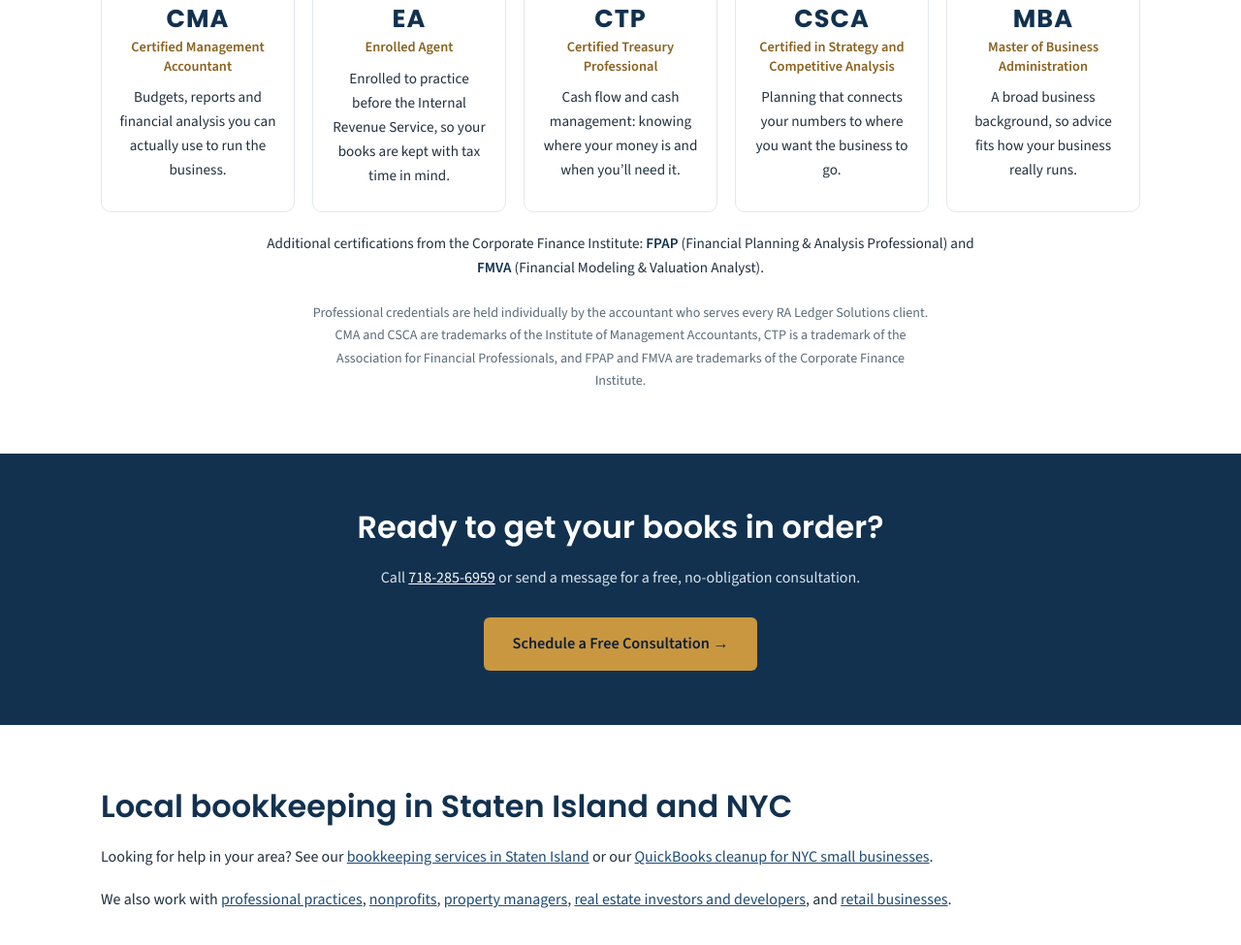
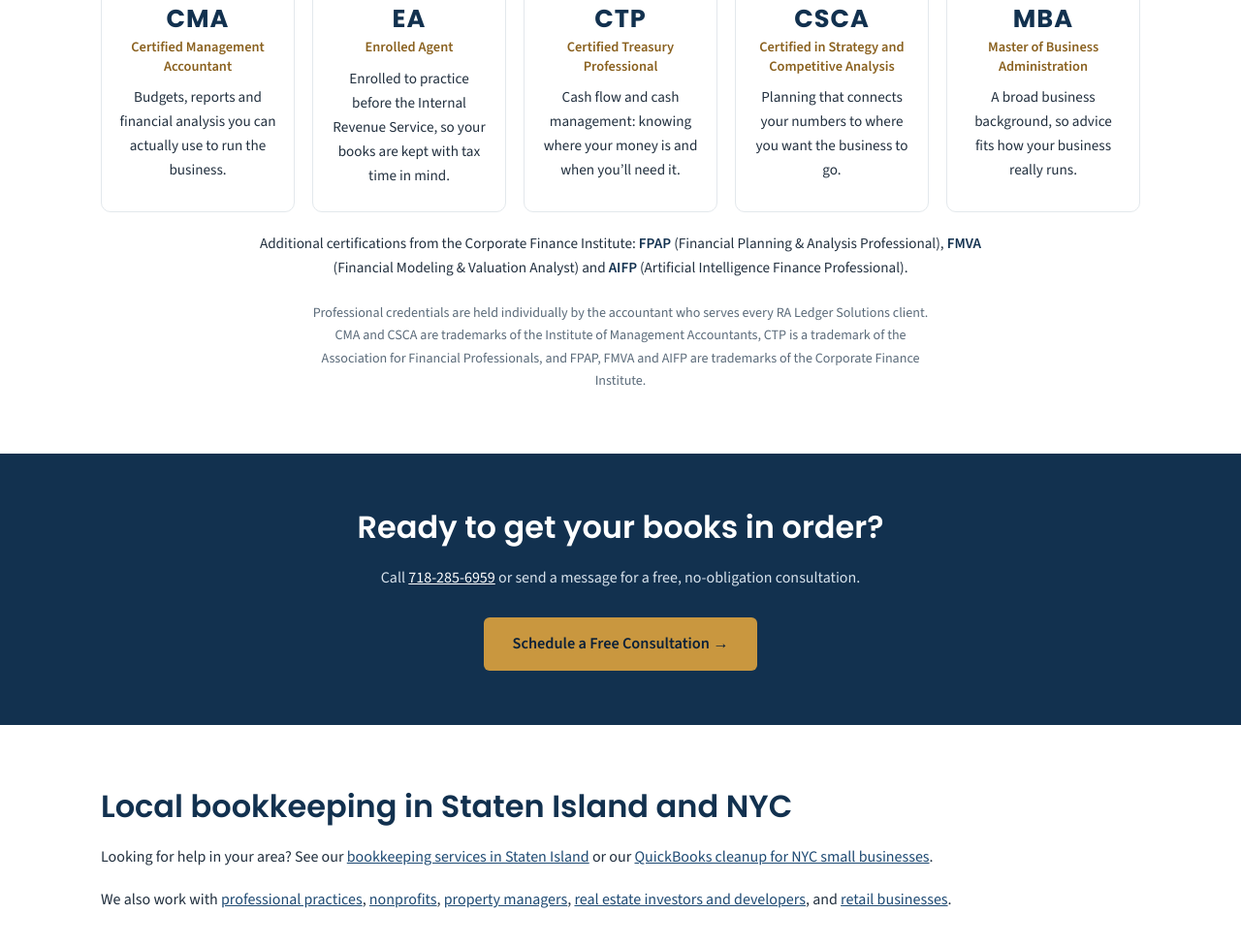
Before and after one commit to ramiahmad1-sys/raledgersolutions, a website: page index.html in a window 1280 px wide. Shown: the part 2531-3506 px from the top of the page at 97% size. Drawn offline with nearby package versions, Linux system fonts and the light colour scheme.

Commit message:
Add the AIFP certification to the Corporate Finance Institute list (#13)
Lists AIFP (Artificial Intelligence Finance Professional) alongside FPAP and FMVA on the home page and adds it to the Corporate Finance Institute trademark attribution on the home page and Privacy & Terms.

```diff
--- a/index.html
+++ b/index.html
@@ -279,8 +279,8 @@
           <p>A broad business background, so advice fits how your business really runs.</p>
         </div>
       </div>
-      <p class="cred-extra">Additional certifications from the Corporate Finance Institute: <strong>FPAP</strong> (Financial Planning &amp; Analysis Professional) and <strong>FMVA</strong> (Financial Modeling &amp; Valuation Analyst).</p>
-      <p class="cred-note">Professional credentials are held individually by the accountant who serves every RA Ledger Solutions client. CMA and CSCA are trademarks of the Institute of Management Accountants, CTP is a trademark of the Association for Financial Professionals, and FPAP and FMVA are trademarks of the Corporate Finance Institute.</p>
+      <p class="cred-extra">Additional certifications from the Corporate Finance Institute: <strong>FPAP</strong> (Financial Planning &amp; Analysis Professional), <strong>FMVA</strong> (Financial Modeling &amp; Valuation Analyst) and <strong>AIFP</strong> (Artificial Intelligence Finance Professional).</p>
+      <p class="cred-note">Professional credentials are held individually by the accountant who serves every RA Ledger Solutions client. CMA and CSCA are trademarks of the Institute of Management Accountants, CTP is a trademark of the Association for Financial Professionals, and FPAP, FMVA and AIFP are trademarks of the Corporate Finance Institute.</p>
     </div>
   </section>
 
```
Also changed, not shown: privacy.html (+1 -1 lines).
